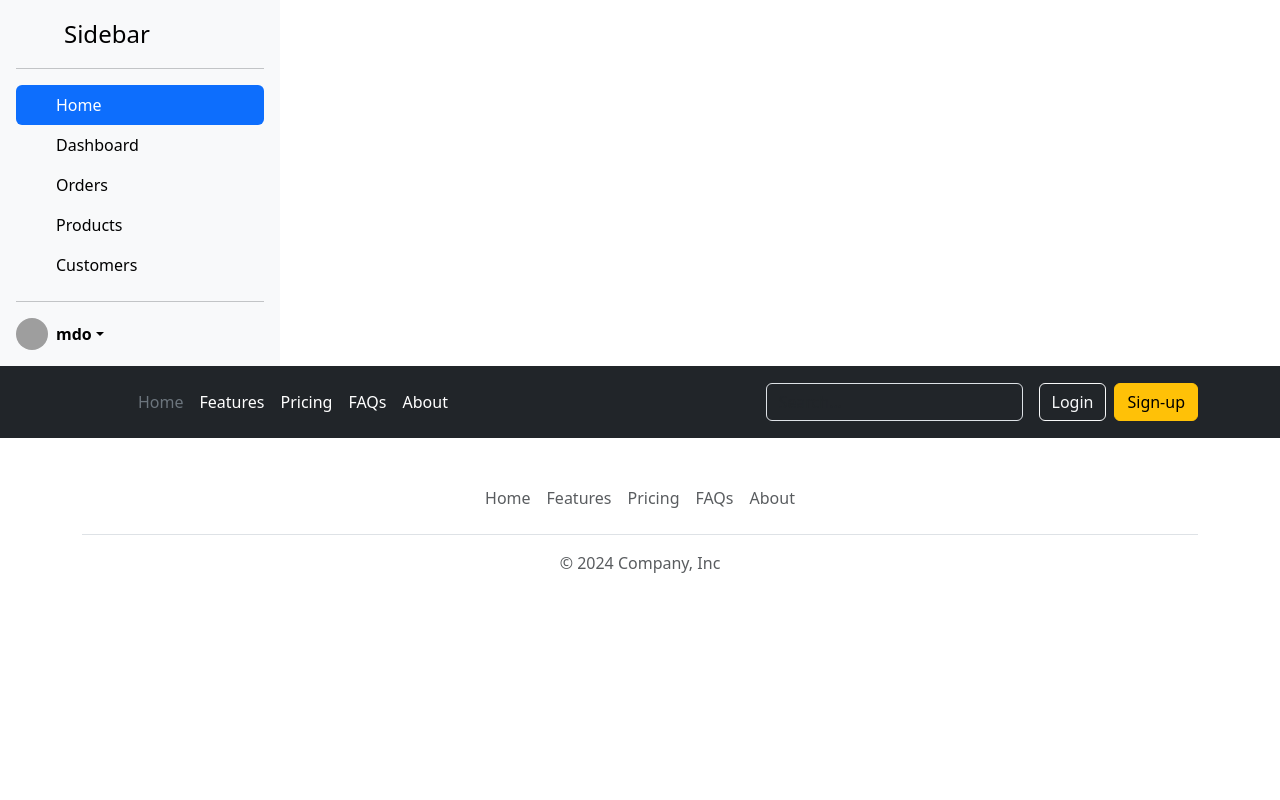
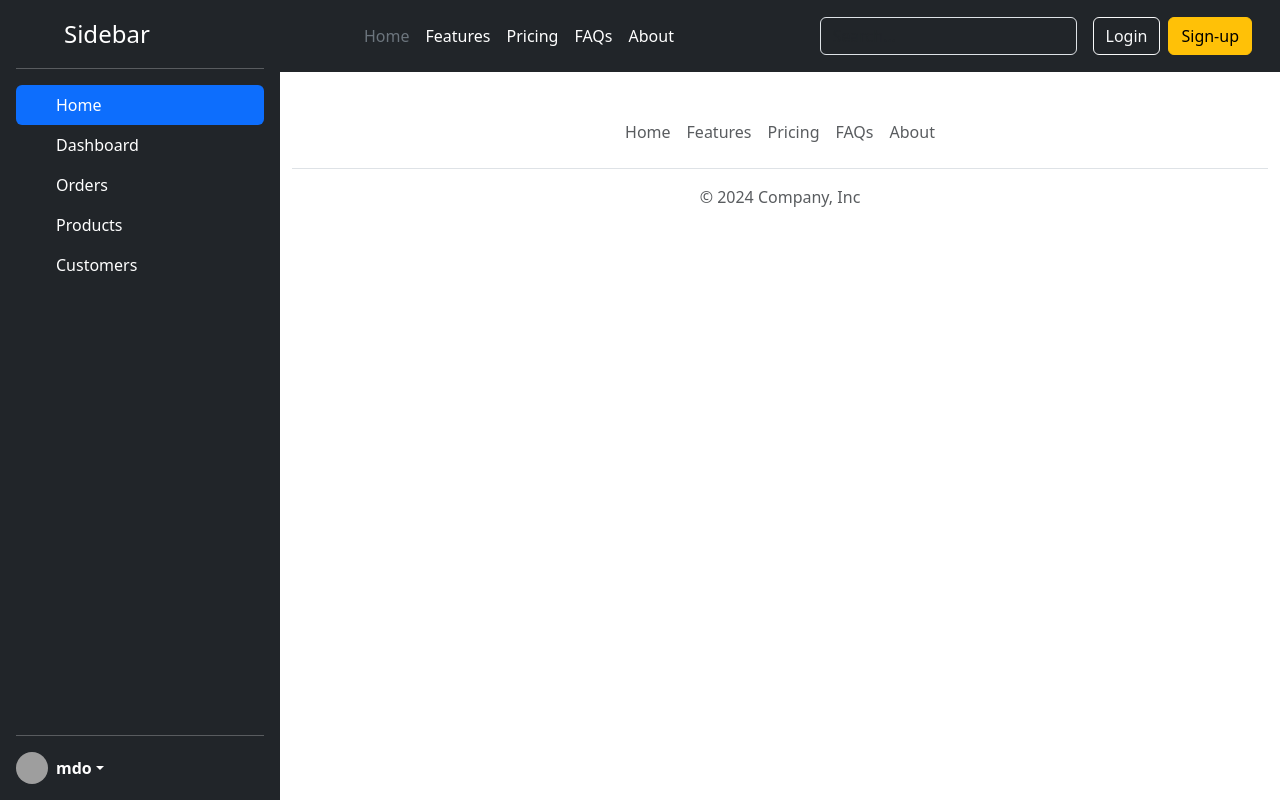
Before and after one commit to Sarthak1907/Quantum-Quest, a React (Vite) app in the folder Quantum_Quest/: page / in a window 1280 px wide. Built offline with nearby package versions, Linux system fonts and the light colour scheme; grey boxes are pictures that could not be loaded.

Commit message:
Formatting of the Home Page

```diff
--- a/Quantum_Quest/src/App.css
+++ b/Quantum_Quest/src/App.css
@@ -0,0 +1,11 @@
+.app_container{
+  display: flex;
+}
+
+.content{
+  width: 100%;
+}
+
+.sidebar{
+  min-height: 800px;
+}
--- a/Quantum_Quest/src/App.jsx
+++ b/Quantum_Quest/src/App.jsx
@@ -2,13 +2,18 @@ import Footer from "./components/Footer";
 import Header from "./components/Header";
 import Sidebar from "./components/Sidebar";
 import "bootstrap/dist/css/bootstrap.css";
+import "./App.css";
 
 const App = () => {
   return (
     <>
-      <Sidebar></Sidebar>
-      <Header></Header>
-      <Footer></Footer>
+      <div className="app_container">
+        <Sidebar></Sidebar>
+        <div className="content">
+          <Header></Header>
+          <Footer></Footer>
+        </div>
+      </div>
     </>
   );
 };
--- a/Quantum_Quest/src/components/Sidebar.jsx
+++ b/Quantum_Quest/src/components/Sidebar.jsx
@@ -2,12 +2,12 @@ const Sidebar = () => {
   return (
     <>
       <div
-        className="d-flex flex-column flex-shrink-0 p-3 bg-body-tertiary"
+        className="d-flex flex-column flex-shrink-0 p-3 text-bg-dark sidebar"
         style={{ width: "280px" }}
       >
         <a
           href="/"
-          className="d-flex align-items-center mb-3 mb-md-0 me-md-auto link-body-emphasis text-decoration-none"
+          className="d-flex align-items-center mb-3 mb-md-0 me-md-auto text-white text-decoration-none"
         >
           <svg className="bi pe-none me-2" width="40" height="32">
             <use xlinkHref="#bootstrap"></use>
@@ -25,7 +25,7 @@ const Sidebar = () => {
             </a>
           </li>
           <li>
-            <a href="#" className="nav-link link-body-emphasis">
+            <a href="#" className="nav-link text-white">
               <svg className="bi pe-none me-2" width="16" height="16">
                 <use xlinkHref="#speedometer2"></use>
               </svg>
@@ -33,7 +33,7 @@ const Sidebar = () => {
             </a>
           </li>
           <li>
-            <a href="#" className="nav-link link-body-emphasis">
+            <a href="#" className="nav-link text-white">
               <svg className="bi pe-none me-2" width="16" height="16">
                 <use xlinkHref="#table"></use>
               </svg>
@@ -41,7 +41,7 @@ const Sidebar = () => {
             </a>
           </li>
           <li>
-            <a href="#" className="nav-link link-body-emphasis">
+            <a href="#" className="nav-link text-white">
               <svg className="bi pe-none me-2" width="16" height="16">
                 <use xlinkHref="#grid"></use>
               </svg>
@@ -49,7 +49,7 @@ const Sidebar = () => {
             </a>
           </li>
           <li>
-            <a href="#" className="nav-link link-body-emphasis">
+            <a href="#" className="nav-link text-white">
               <svg className="bi pe-none me-2" width="16" height="16">
                 <use xlinkHref="#people-circle"></use>
               </svg>
@@ -61,7 +61,7 @@ const Sidebar = () => {
         <div className="dropdown">
           <a
             href="#"
-            className="d-flex align-items-center link-body-emphasis text-decoration-none dropdown-toggle"
+            className="d-flex align-items-center text-white text-decoration-none dropdown-toggle"
             data-bs-toggle="dropdown"
             aria-expanded="false"
           >
```
Also changed, not shown: Quantum_Quest/src/main.jsx (+6 -7 lines), Quantum_Quest/src/index.css (deleted).
